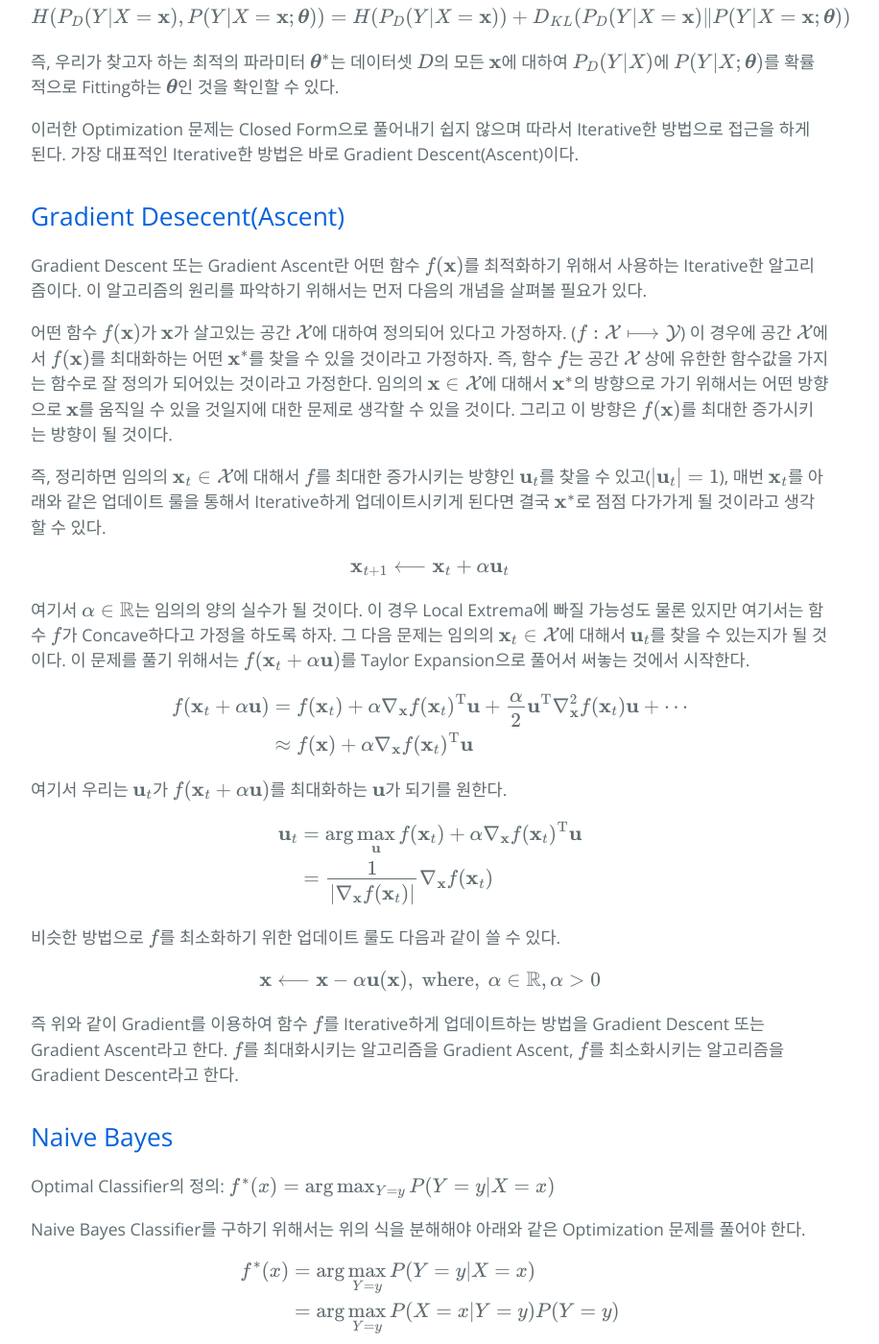
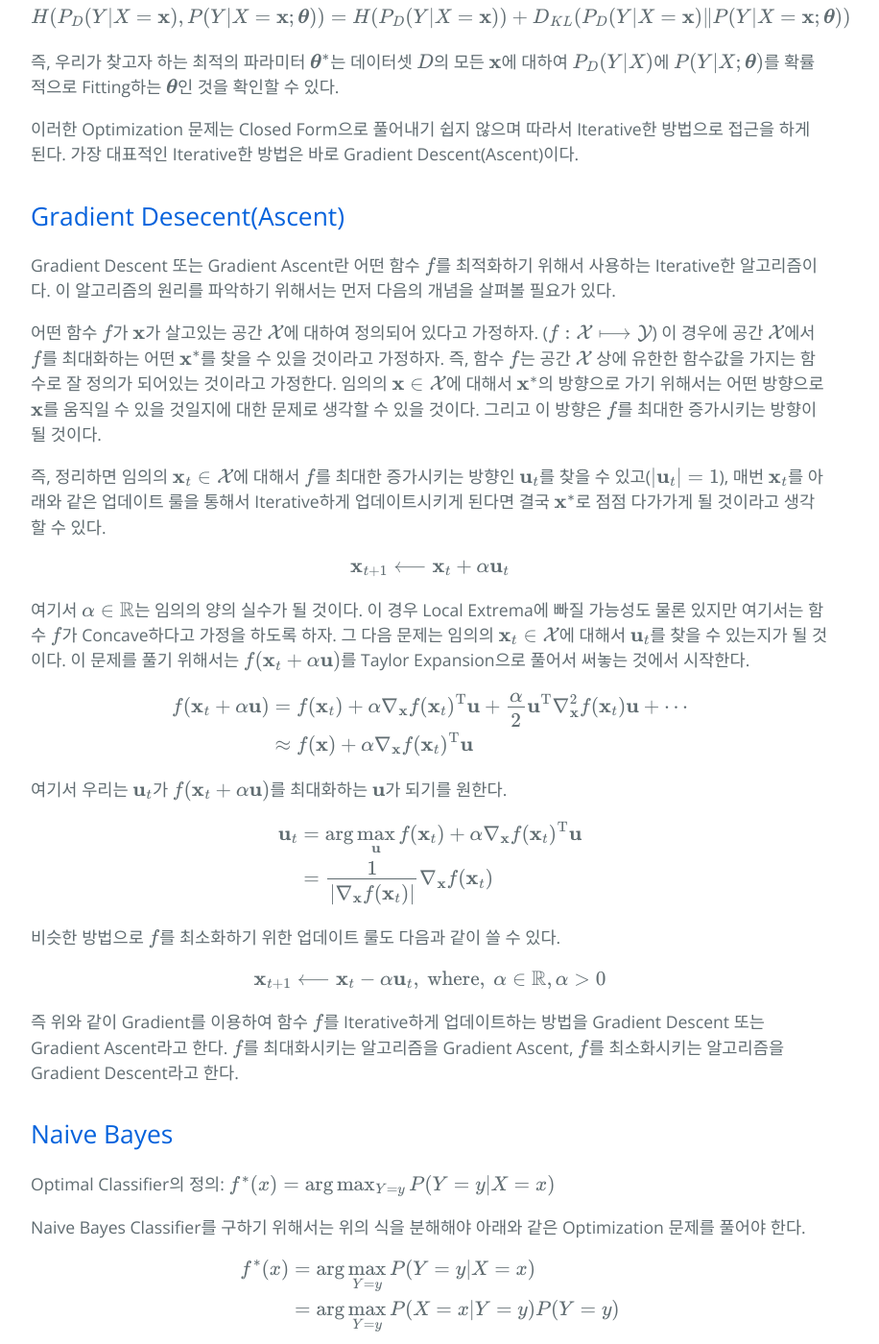
Before and after one commit to hcnoh/hcnoh.github.io, a Jekyll site: the page built from _posts/2019-04-25-logistic-regression-and-naive-bayes.md, in a window 1280 px wide and 1400 px high, scrolled down 3793 px. Shown: the whole window at 96% size, without its empty margins (192-1108 px from the left). Built offline with Jekyll 4.4.1, drawn with Linux system fonts in a browser that asks for light colours; formulas are drawn with MathJax 3; comment, search, counter and statistics services are not loaded.

Commit message:
Update 2019-04-25-logistic-regression-and-naive-bayes.md

```diff
--- a/_posts/2019-04-25-logistic-regression-and-naive-bayes.md
+++ b/_posts/2019-04-25-logistic-regression-and-naive-bayes.md
@@ -127,9 +127,9 @@
 이러한 Optimization 문제는 Closed Form으로 풀어내기 쉽지 않으며 따라서 Iterative한 방법으로 접근을 하게 된다. 가장 대표적인 Iterative한 방법은 바로 Gradient Descent(Ascent)이다.
 
 ## Gradient Desecent(Ascent)
-Gradient Descent 또는 Gradient Ascent란 어떤 함수 $$f(\mathbf{x})$$를 최적화하기 위해서 사용하는 Iterative한 알고리즘이다. 이 알고리즘의 원리를 파악하기 위해서는 먼저 다음의 개념을 살펴볼 필요가 있다.
+Gradient Descent 또는 Gradient Ascent란 어떤 함수 $$f$$를 최적화하기 위해서 사용하는 Iterative한 알고리즘이다. 이 알고리즘의 원리를 파악하기 위해서는 먼저 다음의 개념을 살펴볼 필요가 있다.
 
-어떤 함수 $$f(\mathbf{x})$$가 $$\mathbf{x}$$가 살고있는 공간 $$\mathcal{X}$$에 대하여 정의되어 있다고 가정하자. ($$f:\mathcal{X}\longmapsto \mathcal{Y}$$) 이 경우에 공간 $$\mathcal{X}$$에서 $$f(\mathbf{x})$$를 최대화하는 어떤 $$\mathbf{x}^*$$를 찾을 수 있을 것이라고 가정하자. 즉, 함수 $$f$$는 공간 $$\mathcal{X}$$ 상에 유한한 함수값을 가지는 함수로 잘 정의가 되어있는 것이라고 가정한다. 임의의 $$\mathbf{x}\in \mathcal{X}$$에 대해서 $$\mathbf{x}^*$$의 방향으로 가기 위해서는 어떤 방향으로 $$\mathbf{x}$$를 움직일 수 있을 것일지에 대한 문제로 생각할 수 있을 것이다. 그리고 이 방향은 $$f(\mathbf{x})$$를 최대한 증가시키는 방향이 될 것이다.
+어떤 함수 $$f$$가 $$\mathbf{x}$$가 살고있는 공간 $$\mathcal{X}$$에 대하여 정의되어 있다고 가정하자. ($$f:\mathcal{X}\longmapsto \mathcal{Y}$$) 이 경우에 공간 $$\mathcal{X}$$에서 $$f$$를 최대화하는 어떤 $$\mathbf{x}^*$$를 찾을 수 있을 것이라고 가정하자. 즉, 함수 $$f$$는 공간 $$\mathcal{X}$$ 상에 유한한 함수값을 가지는 함수로 잘 정의가 되어있는 것이라고 가정한다. 임의의 $$\mathbf{x}\in \mathcal{X}$$에 대해서 $$\mathbf{x}^*$$의 방향으로 가기 위해서는 어떤 방향으로 $$\mathbf{x}$$를 움직일 수 있을 것일지에 대한 문제로 생각할 수 있을 것이다. 그리고 이 방향은 $$f$$를 최대한 증가시키는 방향이 될 것이다.
 
 즉, 정리하면 임의의 $$\mathbf{x}_t\in \mathcal{X}$$에 대해서 $$f$$를 최대한 증가시키는 방향인 $$\mathbf{u}_t$$를 찾을 수 있고($$\vert \mathbf{u}_t \vert = 1$$), 매번 $$\mathbf{x}_t$$를 아래와 같은 업데이트 룰을 통해서 Iterative하게 업데이트시키게 된다면 결국 $$\mathbf{x}^*$$로 점점 다가가게 될 것이라고 생각할 수 있다.
 
@@ -157,7 +157,7 @@
 
 비슷한 방법으로 $$f$$를 최소화하기 위한 업데이트 룰도 다음과 같이 쓸 수 있다.
 
-$$\mathbf{x} \longleftarrow \mathbf{x} - \alpha \mathbf{u}(\mathbf{x}), \ \text{where}, \ \alpha \in \mathbb{R}, \alpha >0$$
+$$\mathbf{x}_{t+1} \longleftarrow \mathbf{x}_t - \alpha \mathbf{u}_t, \ \text{where}, \ \alpha \in \mathbb{R}, \alpha >0$$
 
 즉 위와 같이 Gradient를 이용하여 함수 $$f$$를 Iterative하게 업데이트하는 방법을 Gradient Descent 또는 Gradient Ascent라고 한다. $$f$$를 최대화시키는 알고리즘을 Gradient Ascent, $$f$$를 최소화시키는 알고리즘을 Gradient Descent라고 한다.
 
```
